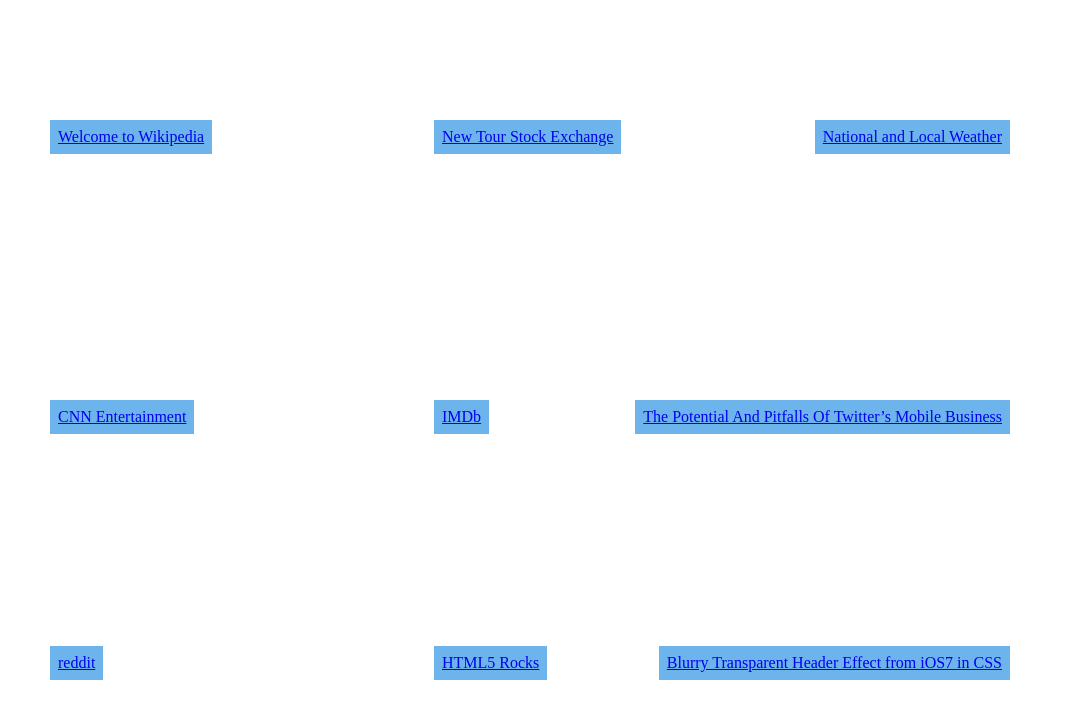
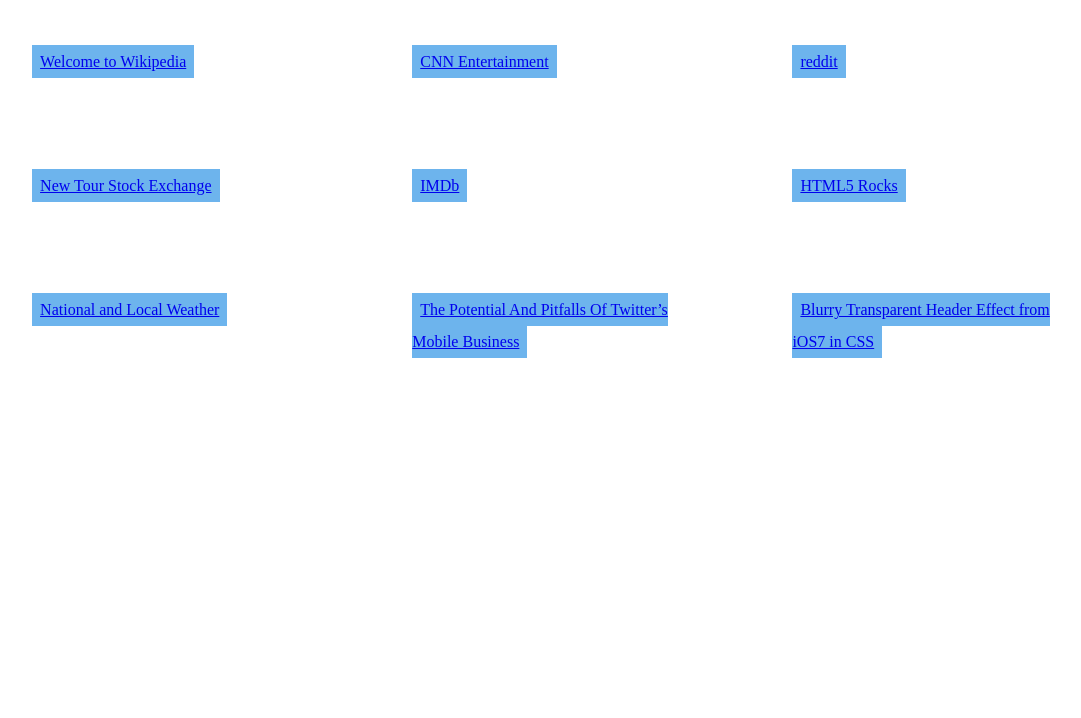
Before and after one commit to Fischer-L/previewbox, a plain HTML site: page test.html in a window 1280 px wide. Shown: the whole page, without its empty margins (78-1159 px from the left). Drawn offline with Linux system fonts and the light colour scheme.

Commit message:
UPADTE the test demo layout for the mobile platform

```diff
--- a/test.html
+++ b/test.html
@@ -9,31 +9,27 @@
 
 	<style>
 		#anchorsHolder {
-			width : 100%;
+			width : 90%;
+			margin : 0 auto;
 			display : none;
 		}
 		#anchorsHolder a {
-			position : absolute;
+			padding : 8px;
 			background-color: #6DB4ED;
-			padding: 8px;
+			font-size : 16px;
+			line-height : 2;
 		}
-		.x0 {
-			left : 10%;
+		.aWrp {
+			width : 25%;
+			margin : 4%;
+			float : left;
 		}
-		.x1 {
-			left : 40%;
+		@media (max-width : 768px) {
+
+			.aWrp {
+				width : 90%;
+				margin : 5%;
 			}
-		.x2 {
-			right : 15%;
-		}
-		.y0 {
-			top : 15%;
-		}
-		.y1 {
-			top : 50%;
-		}
-		.y2 {
-			bottom : 15%;
 		}
 	</style>
 </head>
@@ -42,15 +38,33 @@
 	<div id="mocha"></div>
 
 	<div id="anchorsHolder">
+		<div class="aWrp">
 			<a class="test x0 y0 previewbox-anchor" href="http://en.wikipedia.org/wiki/Main_Page">Welcome to Wikipedia</a>
+		</div>
+		<div class="aWrp">
 			<a class="test x0 y1 previewbox-anchor" href="//edition.cnn.com/SHOWBIZ/">CNN Entertainment</a>
+		</div>
+		<div class="aWrp">
 			<a class="test x0 y2" href="//www.reddit.com/">reddit</a>
+		</div>
+		<div class="aWrp">
 			<a class="test x1 y0" href="https://nyse.nyx.com/">New Tour Stock Exchange</a>
+		</div>
+		<div class="aWrp">
 			<a class="test x1 y1" href="//www.imdb.com/">IMDb</a>
+		</div>
+		<div class="aWrp">
 			<a class="test x1 y2" href="http://www.html5rocks.com/en/">HTML5 Rocks</a>
+		</div>
+		<div class="aWrp">
 			<a class="test x2 y0" href="//www.weather.com/">National and Local Weather</a>
+		</div>
+		<div class="aWrp">
 			<a class="test x2 y1 previewbox-anchor" href="http://techcrunch.com/2013/10/05/the-potential-and-pitfalls-of-twitters-mobile-business/">The Potential And Pitfalls Of Twitter’s Mobile Business</a>
+		</div>
+		<div class="aWrp">
 			<a class="test x2 y2" href="http://css-tricks.com/blurry-transparent-header-effect-ios7-css/">Blurry Transparent Header Effect from iOS7 in CSS</a>
+		</div>
 	</div>
 
 	<script src="previewbox.js"></script>
@@ -59,7 +73,7 @@
 	<script>
 		var mochaTest = {
 
-				flag_run_mocha_tests : 1,
+				flag_run_mocha_tests : 0,
 
 				flag_state_pass : "passed",
 
```
Lines whose indentation alone changed are shown as unchanged.
